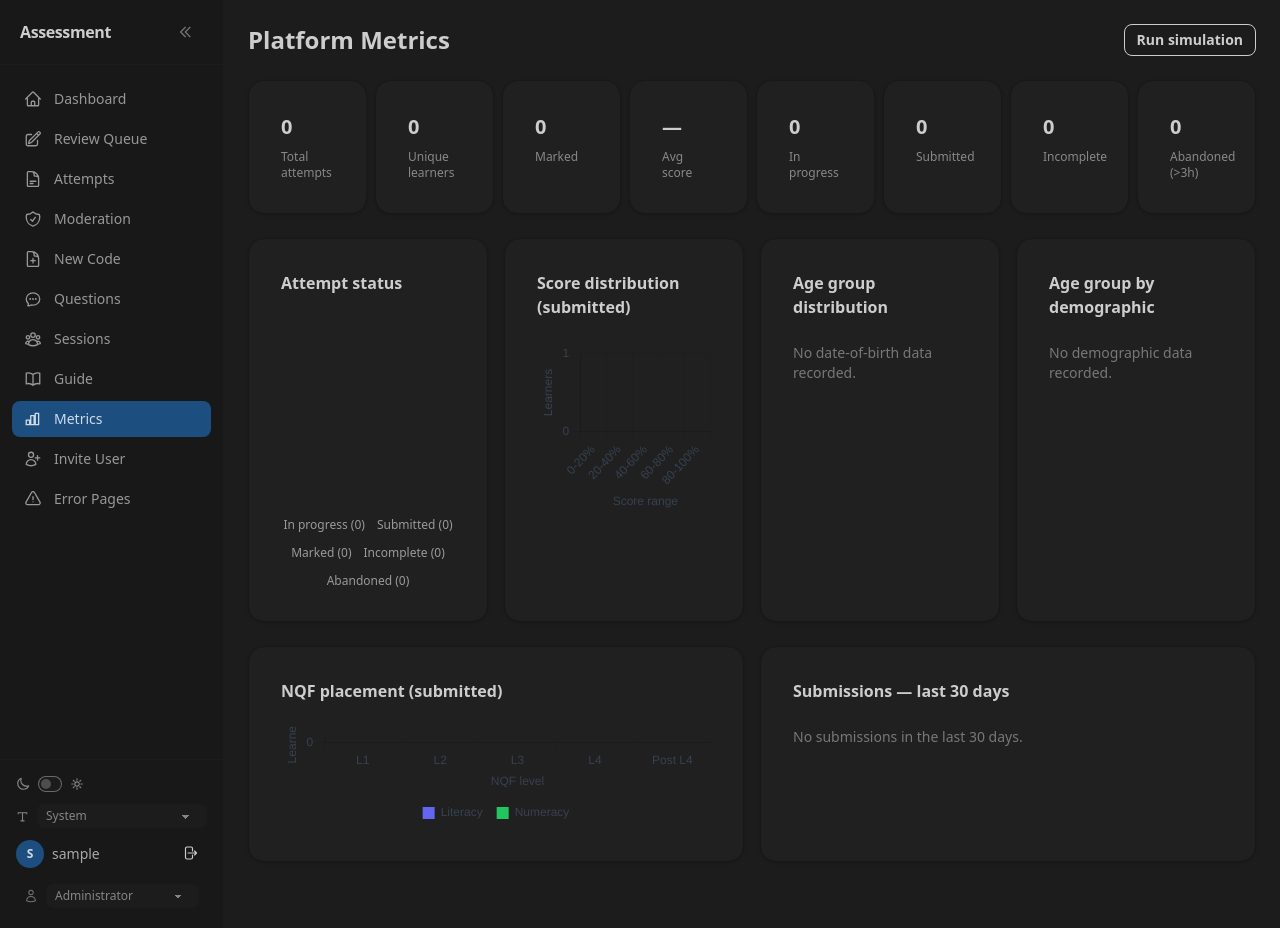
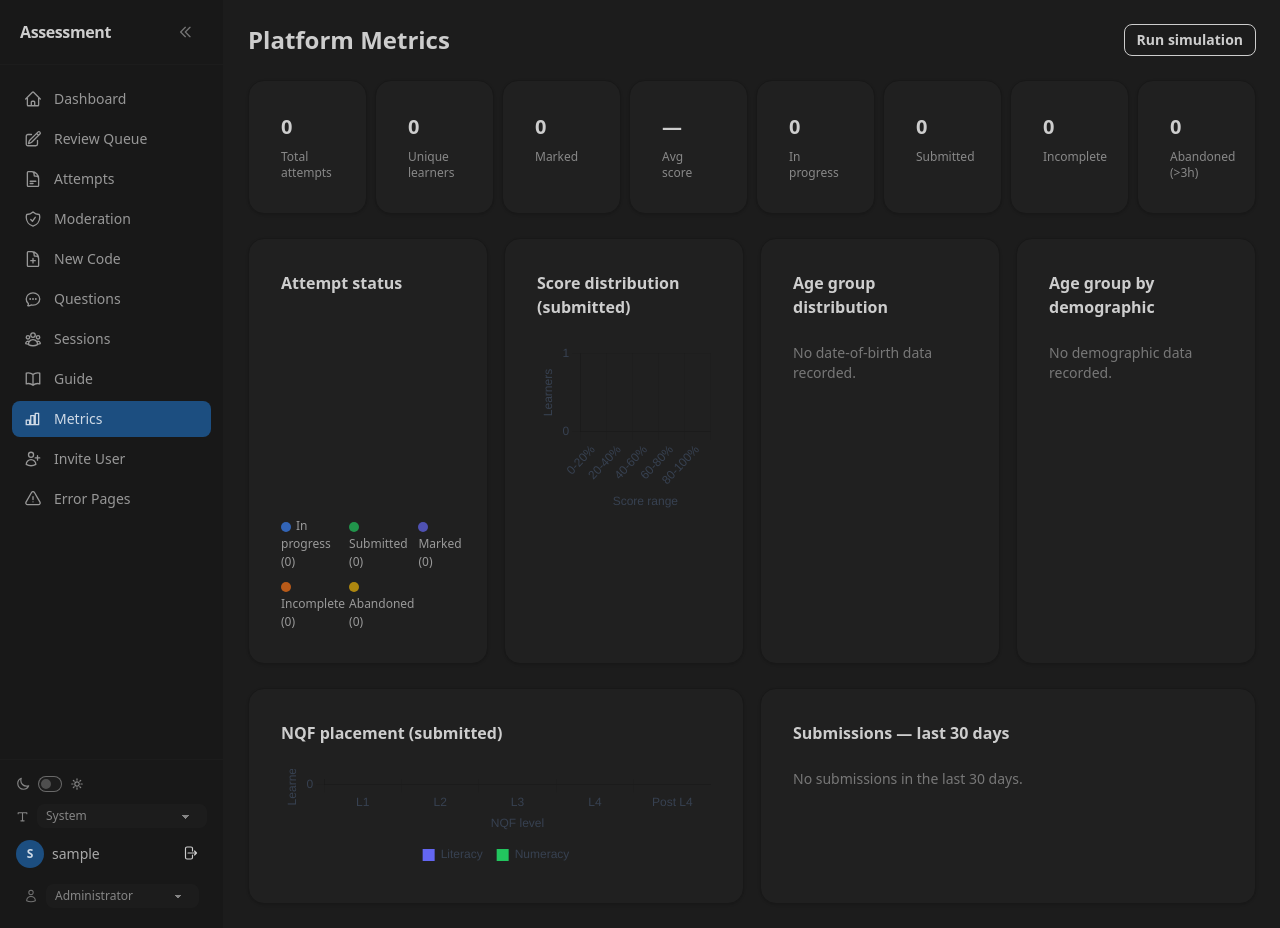
Before and after one commit to oanagakara/ogk-assess, a Django app: page /assessor/metrics/ in a window 1280 px wide. Run offline with Django 5.2, Linux system fonts and the light colour scheme; the visitor is signed in with stand-in values (Sample User, id 1); data comes from the database, SQL or seed files in the repository; data that the repository does not hold is empty; parts of the project's set-up code (start-up, migrations or seed data) failed here and were passed over; some libraries are stand-ins or nearby versions.

Commit message:
Attempt status: legend as 3x2 inline-styled grid
Co-Authored-By: Claude Sonnet 4.6 <noreply@anthropic.com>

```diff
--- a/assessment/templates/assessment/assessor_metrics.html
+++ b/assessment/templates/assessment/assessor_metrics.html
@@ -76,12 +76,12 @@
         <div class="flex justify-center">
           <canvas id="statusChart" width="224" height="224" style="max-width:224px;max-height:224px;"></canvas>
         </div>
-        <div class="flex flex-wrap justify-center gap-3 mt-4 text-xs opacity-70">
-          <span><span class="inline-block w-3 h-3 rounded-full mr-1" style="background:#3b82f6"></span>In progress ({{ in_progress }})</span>
-          <span><span class="inline-block w-3 h-3 rounded-full mr-1" style="background:#22c55e"></span>Submitted ({{ submitted }})</span>
-          <span><span class="inline-block w-3 h-3 rounded-full mr-1" style="background:#6366f1"></span>Marked ({{ finalised }})</span>
-          <span><span class="inline-block w-3 h-3 rounded-full mr-1" style="background:#f97316"></span>Incomplete ({{ incomplete }})</span>
-          <span><span class="inline-block w-3 h-3 rounded-full mr-1" style="background:#eab308"></span>Abandoned ({{ abandoned }})</span>
+        <div style="display:grid;grid-template-columns:repeat(3,1fr);gap:6px 4px;margin-top:1rem;font-size:0.75rem;opacity:0.7;">
+          <div><span style="display:inline-block;width:10px;height:10px;border-radius:50%;background:#3b82f6;margin-right:5px;vertical-align:middle;"></span>In progress ({{ in_progress }})</div>
+          <div><span style="display:inline-block;width:10px;height:10px;border-radius:50%;background:#22c55e;margin-right:5px;vertical-align:middle;"></span>Submitted ({{ submitted }})</div>
+          <div><span style="display:inline-block;width:10px;height:10px;border-radius:50%;background:#6366f1;margin-right:5px;vertical-align:middle;"></span>Marked ({{ finalised }})</div>
+          <div><span style="display:inline-block;width:10px;height:10px;border-radius:50%;background:#f97316;margin-right:5px;vertical-align:middle;"></span>Incomplete ({{ incomplete }})</div>
+          <div><span style="display:inline-block;width:10px;height:10px;border-radius:50%;background:#eab308;margin-right:5px;vertical-align:middle;"></span>Abandoned ({{ abandoned }})</div>
         </div>
       </div>
     </div>
```
